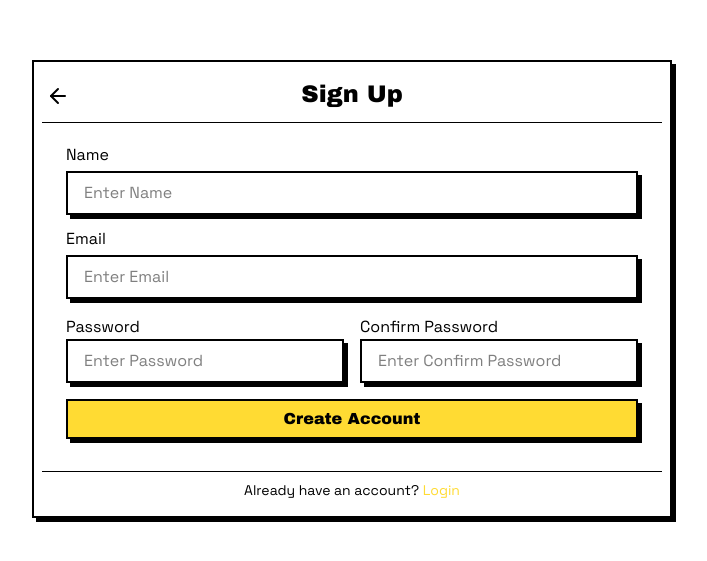
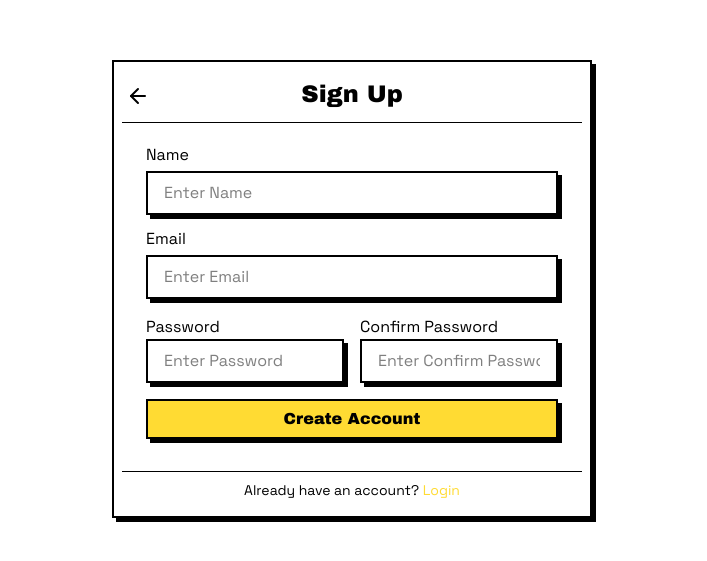
Before and after one commit to neofrank1/expense_report, a Next.js app: page /register in a window 1280 px wide. Shown: the part 111-672 px from the top of the page, without its empty margins (288-995 px from the left). Built offline with nearby package versions, Linux system fonts and the light colour scheme.

Commit message:
Change Width Card

```diff
--- a/app/(auth)/login/page.tsx
+++ b/app/(auth)/login/page.tsx
@@ -11,7 +11,7 @@ export default function LogintPage() {
     return (
         <AuthLayout>
             <div className="min-w-full flex flex-col items-center justify-center h-full">
-                <Card className="p-2 max-w-[80vh] w-full max-h-[90vh]">
+                <Card className="p-2 max-w-[60vh] w-full max-h-[90vh]">
                     <div className="flex flex-row justify-center items-center relative">
                         <Link href="/" className="absolute left-0">
                             <Button variant="link" className="p-1">
--- a/app/(auth)/register/page.tsx
+++ b/app/(auth)/register/page.tsx
@@ -11,7 +11,7 @@ export default function RegisterPage() {
     return (
         <AuthLayout>
             <div className="min-w-full flex flex-col items-center justify-center h-full">
-                <Card className="p-2 max-w-[80vh] w-full max-h-[90vh]">
+                <Card className="p-2 max-w-[60vh] w-full max-h-[90vh]">
                     <div className="flex flex-row justify-center items-center relative">
                         <Link href="/" className="absolute left-0">
                             <Button variant="link" className="p-1">
```
